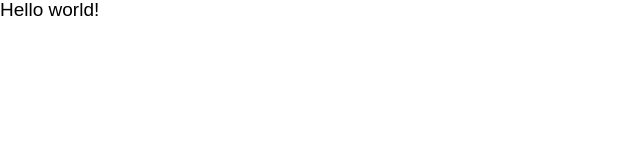
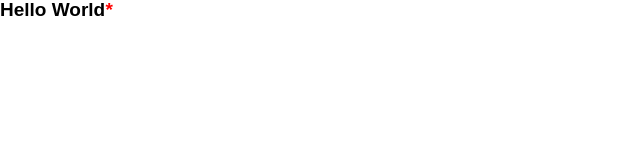
Before and after one commit to UnosquareBelfast/CVGenerator, a React app: page / in a window 1280 px wide. Shown: the top 160 px of the page, without its empty margins (0-640 px from the left). Built offline with nearby package versions, Linux system fonts and the light colour scheme.

Commit message:
basic shared label component

```diff
--- /dev/null
+++ b/src/components/common/Label/index.jsx
@@ -0,0 +1,15 @@
+import React from 'react';
+import { PropTypes as PT } from 'prop-types';
+import { StyledLabel } from './styled';
+
+const Label = ({ text, isRequired }) => (
+  <StyledLabel>
+    {text} {isRequired && <div>*</div>}
+  </StyledLabel>
+);
+
+Label.propTypes = {
+  text: PT.string.isRequired,
+  isRequired: PT.bool.isRequired,
+};
+export default Label;
--- /dev/null
+++ b/src/components/common/Label/styled.js
@@ -0,0 +1,13 @@
+import styled from 'styled-components';
+
+export const StyledLabel = styled.label`
+  font-weight: bold;
+  width: 500px;
+
+  div {
+    color: red;
+    display: inline-block;
+    margin-left: -5px;
+  }
+`;
+export default StyledLabel;
--- a/src/pages/Selector/index.jsx
+++ b/src/pages/Selector/index.jsx
@@ -1,8 +1,13 @@
 import React from 'react';
 import container from './container';
+import Label from '../../components/common/Label';
 
 const Selector = () => {
-  return <div>Hello world!</div>;
+  return (
+    <div>
+      <Label text="Hello World" isRequired />
+    </div>
+  );
 };
 
 export default container(Selector);
```
